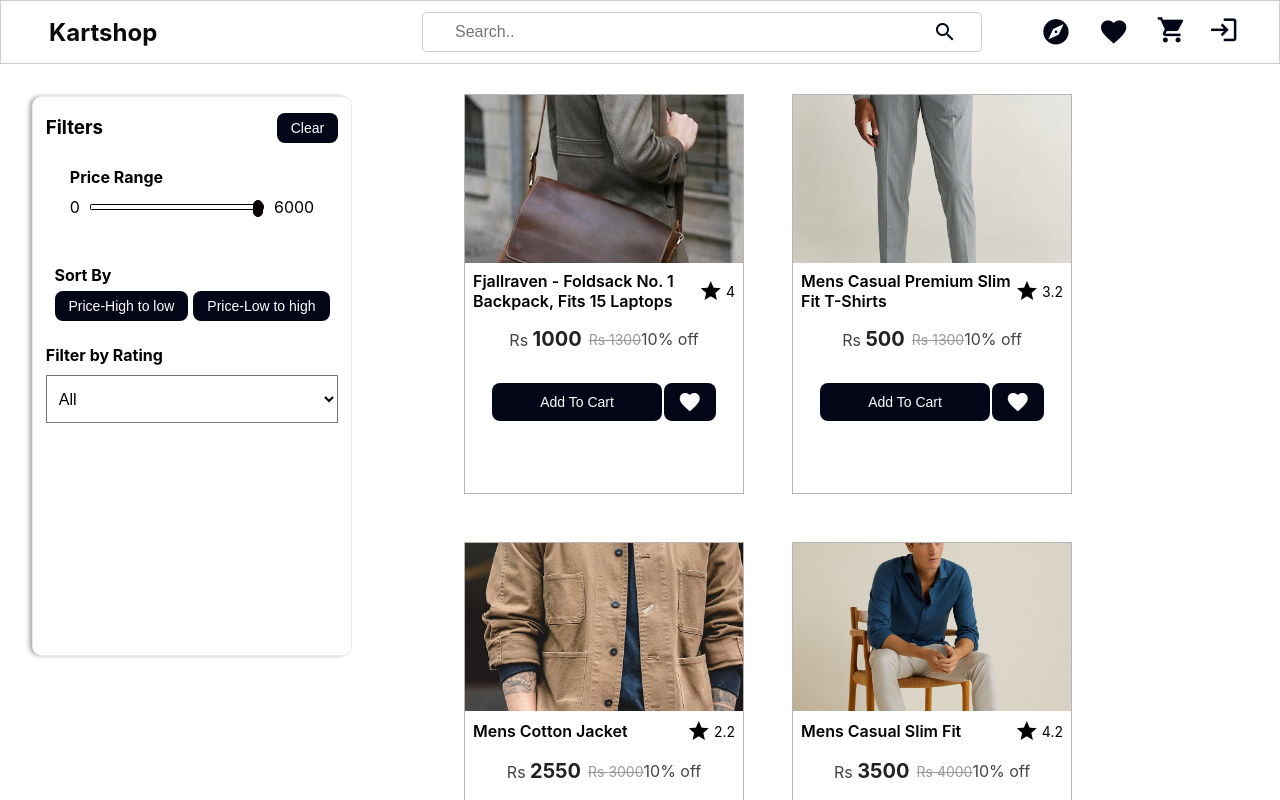
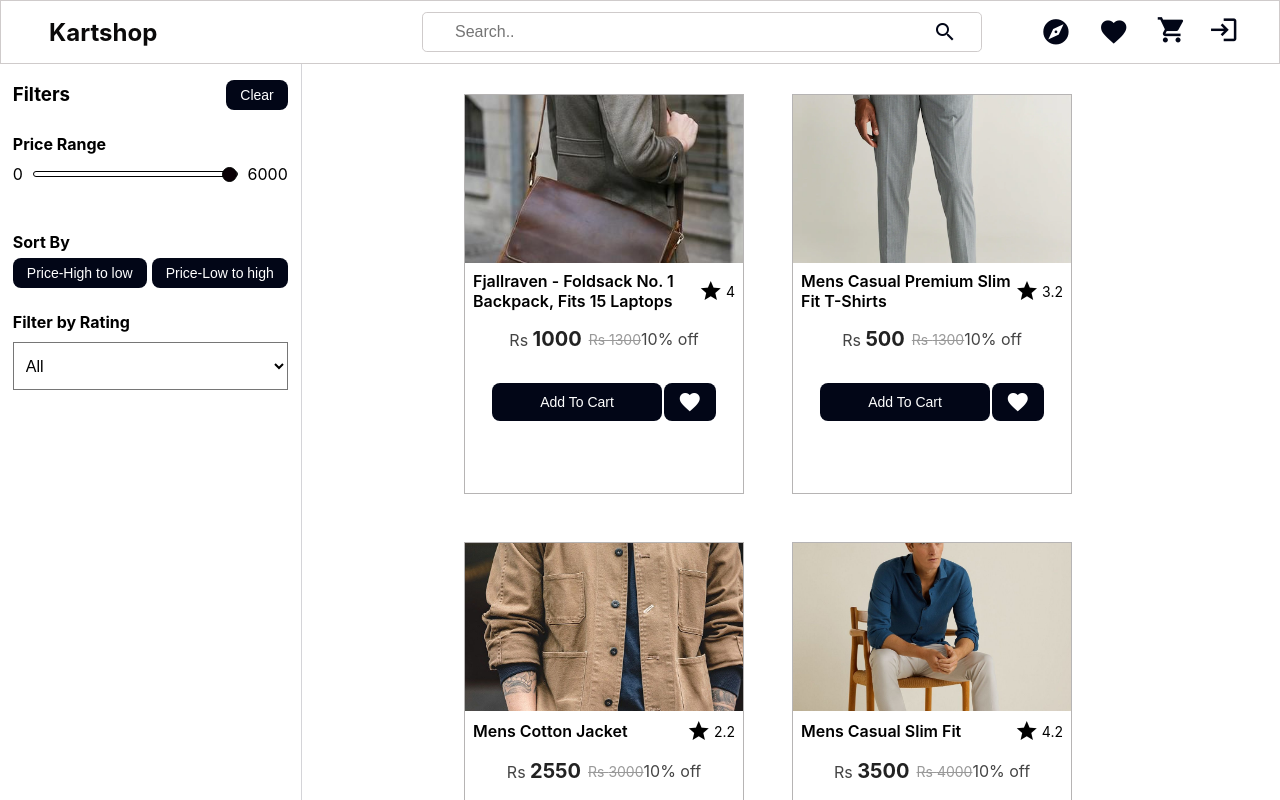
Before and after one commit to RaviPratihast/ecom-kartshop, a React (Create React App) app: page /shop in a window 1280 px wide. Shown: the top 800 px of the page. Built offline with nearby package versions, Linux system fonts and the light colour scheme.

Commit message:
style: filter style issue

```diff
--- a/src/pages/shop-page/shop.css
+++ b/src/pages/shop-page/shop.css
@@ -1,27 +1,31 @@
 .filter-product-container {
   display: flex;
   margin-top: 5em;
+
 }
 .filters-container {
   display: flex;
   flex-direction: column;
-  height: 35em;
-  width: 20em;
-  margin-top: 1em;
-  margin-left: 2em;
+  height: 100%;
+  /* width: 20em; */
+  /* margin-top: 1em; */
+  /* margin-left: 1em; */
   padding: 0.8rem;
-  box-shadow: var(--shadow-elevation-low);
+  /* box-shadow: var(--shadow-elevation-low); */
 
   position: fixed;
   left: 0;
-  border-radius: 10px;
-  border: 0.1em dotted var(--grey-color);
+  top: 4rem;
+  /* border-radius: 10px; */
+  border-right: 1px solid  var(--grey-color);
+  /* border: 1px solid red; */
+
 }
 
 .filters-container > .price-filter,
 .sort-filter,
 .include-out-of-stock-filter {
-  margin: 1.5em;
+  margin: 1.5em 0;
   display: flex;
   flex-direction: column;
 }
@@ -36,7 +40,7 @@
 .price-filter {
   display: flex;
   justify-content: flex-start;
-  margin-left: 0;
+  /* margin-left: 0; */
 }
 
 .price-filter-input-container {
@@ -44,6 +48,7 @@
   justify-content: center;
   align-items: center;
   margin-top: 10px;
+  /* border: 1px solid red; */
 }
 input {
   width: 100%;
@@ -52,40 +57,40 @@ input {
 input::-webkit-slider-runnable-track {
   background: #ffffff;
   border: 0.1em solid #010101;
-  border-radius: 1.3px;
+  border-radius: 5.3px;
   width: 100%;
   height: 0.5em;
   cursor: pointer;
 }
 input::-webkit-slider-thumb {
   margin-top: -5px;
-  width: 10px;
-  height: 17px;
+  width: 15px;
+  height: 15px;
   background: #090005;
   border: 1px solid #000000;
-  border-radius: 42px;
+  border-radius: 70px;
   cursor: pointer;
   -webkit-appearance: none;
 }
 input:focus::-webkit-slider-runnable-track {
-  background: #ffffff;
+  background: #080808;
 }
 input::-moz-range-track {
-  background: #ffffff;
-  border-radius: 1.3px;
+  background: #0e0d0d;
+  border-radius: .3px;
   width: 100%;
   height: 8.4px;
   cursor: pointer;
 }
-input::-moz-range-thumb {
+/* input::-moz-range-thumb {
   width: 10px;
   height: 18px;
   background: #090005;
   border: 1px solid #000000;
   border-radius: 42px;
   cursor: pointer;
-}
-input::-ms-track {
+} */
+/* input::-ms-track {
   background: transparent;
   border-color: transparent;
   border-width: 4.8px 0;
@@ -93,18 +98,18 @@ input::-ms-track {
   width: 100%;
   height: 8.4px;
   cursor: pointer;
-}
-input::-ms-fill-lower {
+} */
+/* input::-ms-fill-lower {
   background: #ffffff;
   border: 0.2px solid #010101;
   border-radius: 2.6px;
-}
-input::-ms-fill-upper {
+} */
+/* input::-ms-fill-upper {
   background: #ffffff;
   border: 0.2px solid #010101;
   border-radius: 2.6px;
-}
-input::-ms-thumb {
+} */
+/* input::-ms-thumb {
   width: 10px;
   height: 18px;
   background: #090005;
@@ -112,10 +117,10 @@ input::-ms-thumb {
   border-radius: 42px;
   cursor: pointer;
   margin-top: 0px;
-}
-input:focus::-ms-fill-lower {
+} */
+/* input:focus::-ms-fill-lower {
   background: #ffffff;
-}
+} */
 
 .price-filter-input-container > .range-initials {
   display: flex;
--- a/src/pages/shop-page/shop.jsx
+++ b/src/pages/shop-page/shop.jsx
@@ -52,6 +52,8 @@ const Shop = () => {
   return (
     <div className="filter-product-container">
       <div className="filters-container">
+
+        {/* filter */}
         <div className="filters">
           <div className="heading-filters">
             <h3>Filters</h3>
```
